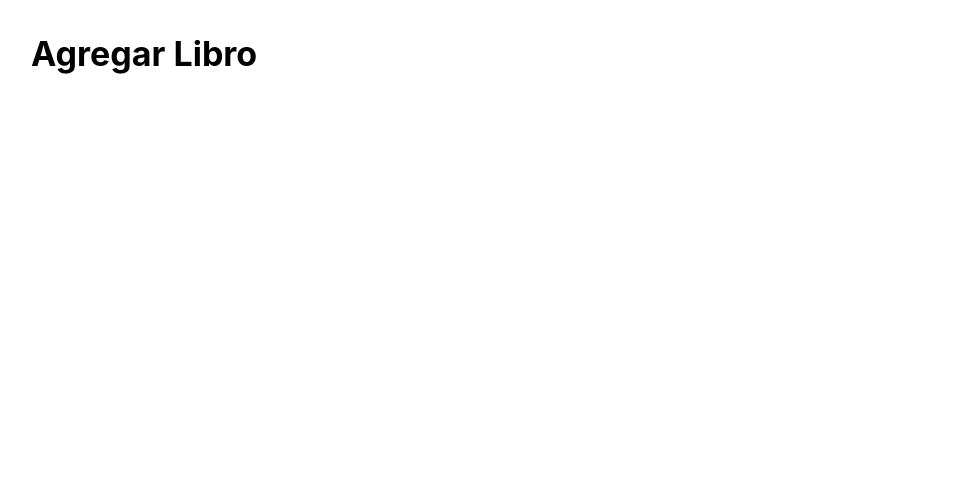
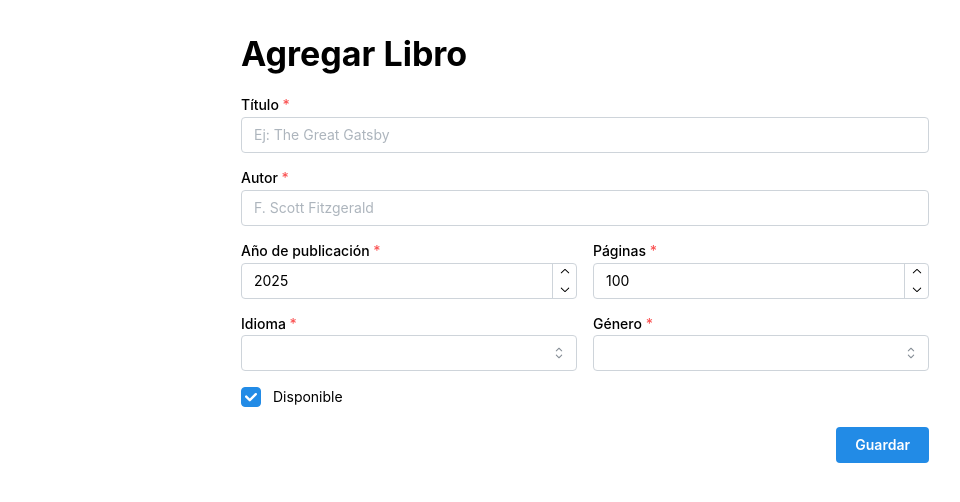
Before and after one commit to pilisilveyra/training-front, a React (Vite) app: page /add in a window 1280 px wide. Shown: the top 502 px of the page, without its empty margins (55-1015 px from the left). Built offline with nearby package versions, Linux system fonts and the light colour scheme.

Commit message:
Agrego form post libro nuevo

```diff
--- a/package.json
+++ b/package.json
@@ -11,7 +11,9 @@
   },
   "dependencies": {
     "@mantine/core": "^8.2.4",
+    "@mantine/form": "^8.2.5",
     "@mantine/hooks": "^8.2.4",
+    "@mantine/notifications": "^8.2.5",
     "@tabler/icons-react": "^3.34.1",
     "@types/node": "^24.2.0",
     "axios": "^1.11.0",
--- a/src/components/BookForm.tsx
+++ b/src/components/BookForm.tsx
@@ -0,0 +1,57 @@
+import { Button, Group, NumberInput, Select, TextInput, Checkbox } from "@mantine/core";
+import { useForm } from "@mantine/form";
+import type { CreateBookData } from "@/lib/types";
+import type { PropsForm } from "@/lib/types";
+
+const GENRES = ["Fiction","Fantasy","Science Fiction","Historical Fiction","Romance","Mystery","Nonfiction"];
+const LANGS  = ["English","Spanish","French","Italian","Russian","German","Portuguese"];
+
+export default function BookForm({ initial, loading, onSubmit }: PropsForm){
+    const form = useForm<CreateBookData>({
+        initialValues: {
+            title: "",
+            author: "",
+            publicationYear: new Date().getFullYear(),
+            language: "",
+            genre: "",
+            pages: 100,
+            isAvailable: true,
+            ...initial,
+        },
+        validate: {
+            title: (v) => (!v ? "El título es obligatorio" : null),
+            author: (v) => (!v ? "El autor es obligatorio" : null),
+            publicationYear: (v) =>
+                !v ? "Año obligatorio" :
+                    v < 0 ? "Año inválido" :
+                        v > new Date().getFullYear() ? "No puede ser futuro" : null,
+            language: (v) => (!v ? "Idioma obligatorio" : null),
+            genre: (v) => (!v ? "Género obligatorio" : null),
+            pages: (v) => (v && v > 0 ? null : "Debe ser mayor a 0"),
+        },
+    });
+
+    return (
+        <form onSubmit={form.onSubmit(onSubmit)}>
+            <TextInput label="Título" placeholder="Ej: The Great Gatsby" withAsterisk {...form.getInputProps("title")} mt="sm" />
+            <TextInput label="Autor" placeholder="F. Scott Fitzgerald" withAsterisk {...form.getInputProps("author")} mt="sm" />
+
+            <Group grow mt="sm">
+                <NumberInput label="Año de publicación" withAsterisk {...form.getInputProps("publicationYear")} />
+                <NumberInput label="Páginas" withAsterisk min={1} {...form.getInputProps("pages")} />
+            </Group>
+
+            <Group grow mt="sm">
+                <Select label="Idioma" data={LANGS} withAsterisk {...form.getInputProps("language")} />
+                <Select label="Género" data={GENRES} withAsterisk {...form.getInputProps("genre")} />
+            </Group>
+
+            <Checkbox mt="md" label="Disponible" {...form.getInputProps("isAvailable", { type: "checkbox" })} />
+
+            <Group justify="flex-end" mt="lg">
+                <Button type="submit" loading={loading}>Guardar</Button>
+            </Group>
+        </form>
+    );
+
+}
--- a/src/lib/types.ts
+++ b/src/lib/types.ts
@@ -14,3 +14,9 @@ export type CreateBookData = Omit<Book, 'id'>;
 export type UpdateBookData = Partial<CreateBookData> & {
     isAvailable?: boolean;
 };
+
+export type PropsForm = {
+    initial?: Partial<CreateBookData>;
+    loading?: boolean;
+    onSubmit: (values: CreateBookData) => void;
+};
--- a/src/main.tsx
+++ b/src/main.tsx
@@ -1,6 +1,7 @@
 import { StrictMode } from 'react'
 import { createRoot } from 'react-dom/client'
 import { MantineProvider } from '@mantine/core'
+import { Notifications } from '@mantine/notifications';
 import '@mantine/core/styles.css'
 import './index.css'
 import App from './App.tsx'
@@ -8,6 +9,7 @@ import App from './App.tsx'
 createRoot(document.getElementById('root')!).render(
     <StrictMode>
         <MantineProvider>
+            <Notifications />
             <App />
         </MantineProvider>
     </StrictMode>,
--- a/src/pages/AddBook.tsx
+++ b/src/pages/AddBook.tsx
@@ -1,9 +1,49 @@
-import { Container, Title } from '@mantine/core'
+import { Container, Title } from "@mantine/core";
+import { notifications } from "@mantine/notifications";
+import { useNavigate } from "react-router-dom";
+import BookForm from "@/components/BookForm";
+import api from "@/lib/axios";
+import type { CreateBookData, Book } from "@/lib/types";
+import { normalizeBook } from "@/lib/normalized";
+import { useState } from "react";
+
 
 export default function AddBook() {
-  return (
-    <Container size="lg" py="xl">
-      <Title>Agregar Libro</Title>
-    </Container>
-  )
+    const [loading, setLoading] = useState(false);
+    const navigate = useNavigate();
+
+    const handleSubmit = async (values: CreateBookData) => {
+        try {
+            setLoading(true);
+            const { data } = await api.post<Book>("/books", values);
+            const created = normalizeBook(data);
+
+            notifications.show({
+                color: "green",
+                title: "Libro creado",
+                message: `Se agregó "${created.title}" correctamente.`,
+            });
+
+            navigate("/"); // volver al listado
+        } catch (e: any) {
+            notifications.show({
+                color: "red",
+                title: "Error",
+                message: e?.response?.data?.message ?? e.message ?? "No se pudo crear el libro",
+            });
+        } finally {
+            setLoading(false);
+        }
+    };
+    return (
+        <Container size="sm" py="xl">
+            <Title mb="md">Agregar Libro</Title>
+            <BookForm loading={loading} onSubmit={handleSubmit} />
+        </Container>
+    );
+
+
+
+
+
 }
```
Also changed, not shown: 1 other file (tests, documents, lock files or other folders).
